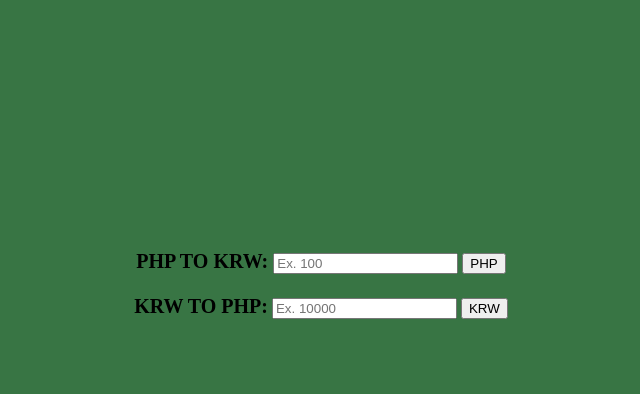
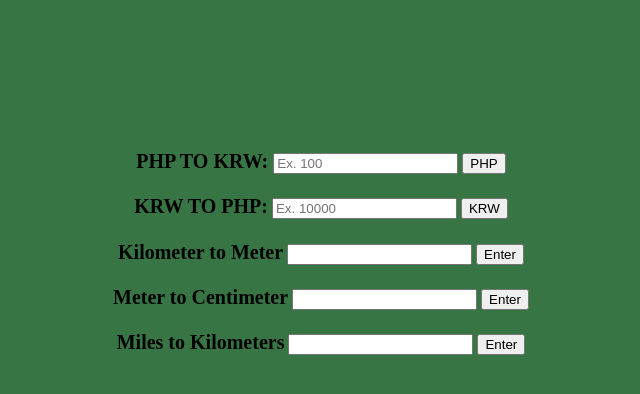
Before and after one commit to kcirtappat/exercise6, a plain HTML site: page index.html in a window 1280 px wide. Shown: the whole page, without its empty margins (319-959 px from the left). Drawn offline with Linux system fonts and the light colour scheme.

Commit message:
conversion

```diff
--- /dev/null
+++ b/conversion.js
@@ -0,0 +1,25 @@
+function compute() {
+    let peso = document.getElementById("input").value;
+    let ans = parseFloat(peso) * 23.89;
+    document.getElementById('result').innerHTML = ans;
+}
+function compute2() {
+    let krw = document.getElementById("input2").value;
+    let ans2 = parseFloat(krw) * 0.042;
+    document.getElementById('result2').innerHTML = ans2;
+}
+function kilometers() {
+    let kilo = document.getElementById("kiloid").value;
+    let ans3 = parseFloat(kilo) * 1000;
+    document.getElementById('kilometer1').innerHTML = ans3;
+}
+function cenid() {
+    let cen = document.getElementById("cen-id").value;
+    let ans4 = parseFloat(cen) / 100;
+    document.getElementById('cenid1').innerHTML = ans4;
+}
+function miles() {
+    let mil = document.getElementById("miles-id").value;
+    let ans5 = parseFloat(mil) / 0.62137;
+    document.getElementById('miles1').innerHTML = ans5;
+}
--- a/index.html
+++ b/index.html
@@ -1,9 +1,9 @@
 <!DOCTYPE html>
 <html lang="en">
 	<head>
-    <meta charset="UTF-8">
-    <meta http-equiv="X-UA-Compatible" content="IE=edge">
-    <meta name="viewport" content="width=device-width, initial-scale=1.0">
+		<meta charset="UTF-8" />
+		<meta http-equiv="X-UA-Compatible" content="IE=edge" />
+		<meta name="viewport" content="width=device-width, initial-scale=1.0" />
 		<title>Conversion</title>
 		<style>
 			body {
@@ -11,7 +11,7 @@
 			}
 			form {
 				text-align: center;
-            margin-top: 250px;
+				margin-top: 150px;
 			}
 			label {
 				font-weight: bold;
@@ -20,8 +20,7 @@
 		</style>
 	</head>
 	<body>
-
-    <form action="" class="">
+		<form action="">
 			<label for="PHPtoKRW">PHP TO KRW: </label>
 			<input type="num" id="input" placeholder="Ex. 100">
 			<button type="button" onclick="compute()">PHP</button>
@@ -31,9 +30,25 @@
 			<button type="button" onclick="compute2()">KRW</button>
 			<h4 id="result2"></h4>
 
+            <label for="Kilometer">Kilometer to Meter</label>
+			<input type="num" id="kiloid">
+			<button type="button" onclick="kilometers()">Enter</button>
+
+            <h4 id="kilometer1"></h4>
+
+            <label for="Centimeter">Meter to Centimeter</label>
+			<input type="num" id="cen-id">
+			<button type="button" onclick="cenid()">Enter</button>
+
+            <h4 id="cenid1"></h4>
+
+            <label for="Miles">Miles to Kilometers</label>
+			<input type="num" id="miles-id">
+			<button type="button" onclick="miles()">Enter</button>
+
+            <h4 id="miles1"></h4>
 		</form>
 
-
-    <script src="php-krw.js"></script>
+		<script src="conversion.js"></script>
 	</body>
 </html>
--- a/php-krw.js
+++ /dev/null
@@ -1,10 +0,0 @@
-function compute() {
-    let peso = document.getElementById("input").value;
-    let ans = parseFloat(peso) * 23.89;
-    document.getElementById('result').innerHTML = ans;
-}
-function compute2() {
-    let krw = document.getElementById("input2").value;
-    let ans2 = parseFloat(krw) * 0.042;
-    document.getElementById('result2').innerHTML = ans2;
-}
```
Lines whose indentation alone changed are shown as unchanged.
